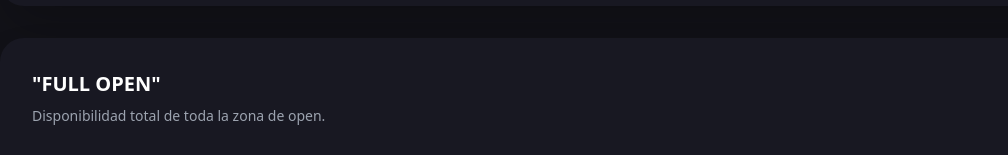
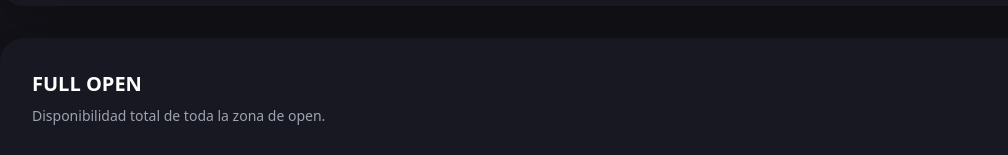
Before and after one commit to Ralvmun04/FreedomFitness, a React (Vite) app: page /tarifas in a window 1280 px wide. Shown: the part 1386-1541 px from the top of the page, without its empty margins (24-1032 px from the left). Built offline with nearby package versions, Linux system fonts and the light colour scheme.

Commit message:
Full Open

```diff
--- a/src/pages/tarifas.tsx
+++ b/src/pages/tarifas.tsx
@@ -104,8 +104,8 @@ export default function tarifas({ activeDiscipline, setActiveDiscipline }: Tarif
             className="bg-[#181822] rounded-3xl p-8 transition-all duration-300 relative flex flex-col justify-between w-full md:w-[calc(33.333%-1.33rem)] shadow-2xl"
           >
             <div>
-              <h3 className="text-xl font-bold uppercase mb-2">"Full Open"</h3>
-              <p className="text-gray-400 text-sm mb-6">{isCrossfit ? "Disponibilidad total de toda la zona de open." : ""}</p>
+              <h3 className="text-xl font-bold uppercase mb-2">Full Open</h3>
+              <p className="text-gray-400 text-sm mb-6">Disponibilidad total de toda la zona de open.</p>
               <div className="text-4xl font-black mb-6">
                 55€ <span className="text-xs text-gray-500 font-normal">/ mes</span>
               </div>
```
